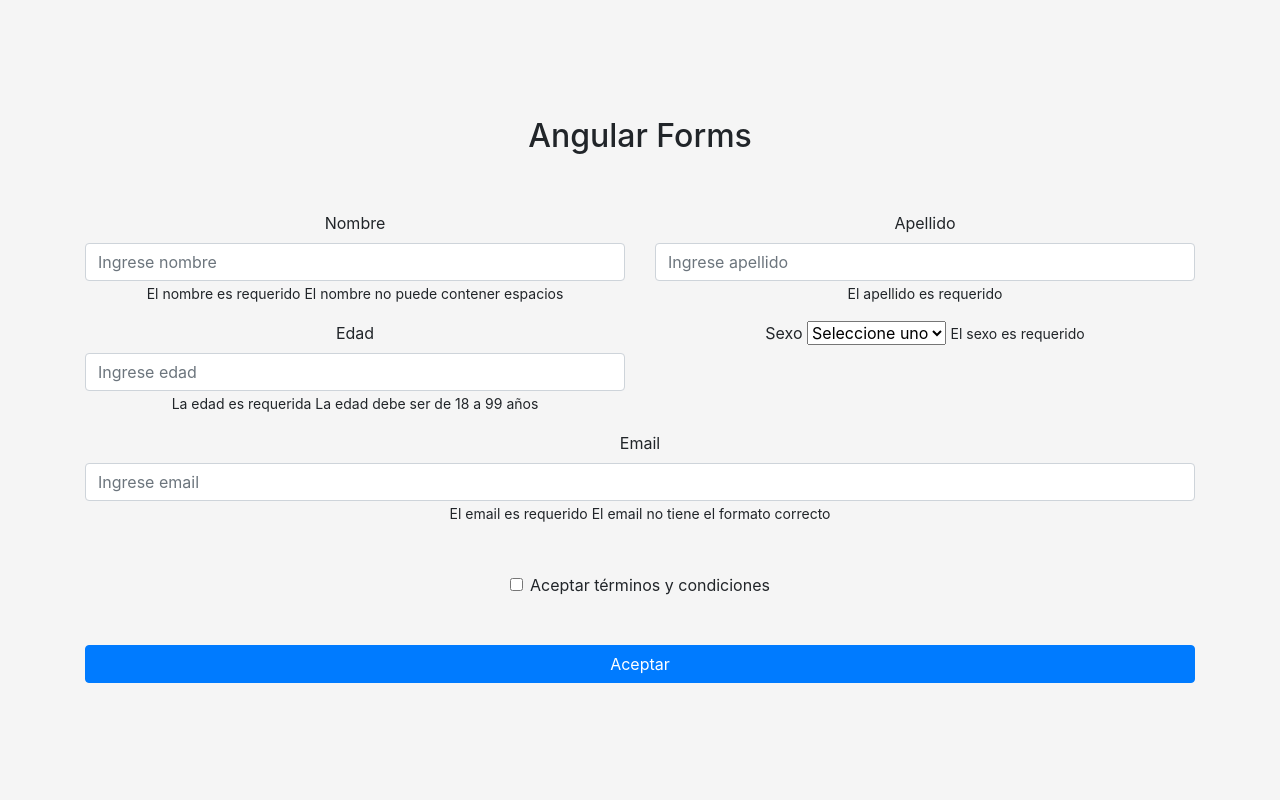
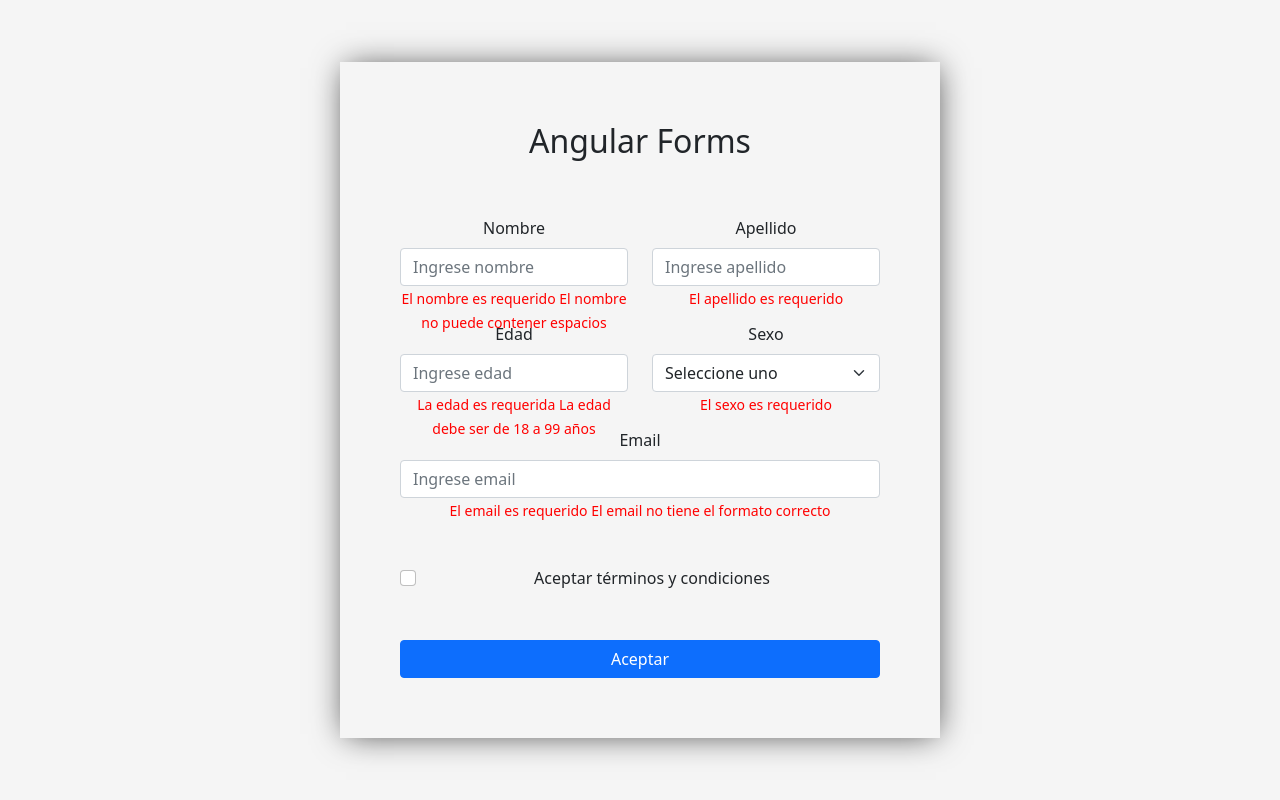
Before and after one commit to octaviovillegas/php_estacionamiento, a PHP site: page /form.php in a window 1280 px wide. Run offline with PHP 8.4, Linux system fonts and the light colour scheme; some libraries are stand-ins or nearby versions.

```diff
--- a/form.php
+++ b/form.php
@@ -12,8 +12,8 @@
 
 
 
-    <!-- Bootstrap core CSS -->
-<link href="../assets/dist/css/bootstrap.min.css" rel="stylesheet">
+      <!-- Bootstrap core CSS -->
+<link href="https://cdn.jsdelivr.net/npm/bootstrap@5.0.0/dist/css/bootstrap.min.css" rel="stylesheet" integrity="sha384-wEmeIV1mKuiNpC+IOBjI7aAzPcEZeedi5yW5f2yOq55WWLwNGmvvx4Um1vskeMj0" crossorigin="anonymous">
 
     <style>
       .bd-placeholder-img {
@@ -29,6 +29,22 @@
           font-size: 3.5rem;
         }
       }
+
+      .container {
+    max-width: 600px;
+    padding: 60px;
+    -webkit-box-shadow: 1px 1px 31px -5px rgba(0,0,0,0.75);
+    -moz-box-shadow: 1px 1px 31px -5px rgba(0,0,0,0.75);
+    box-shadow: 1px 1px 31px -5px rgba(0,0,0,0.75);
+}
+
+.formulario div[class^="col-md-"] {
+    height: 90px;
+}
+
+.invalid {
+    color: red;
+}
     </style>
 
 
```
